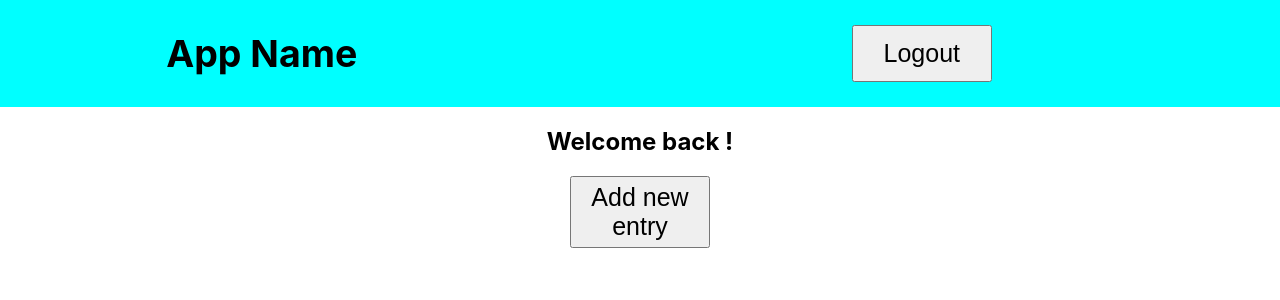
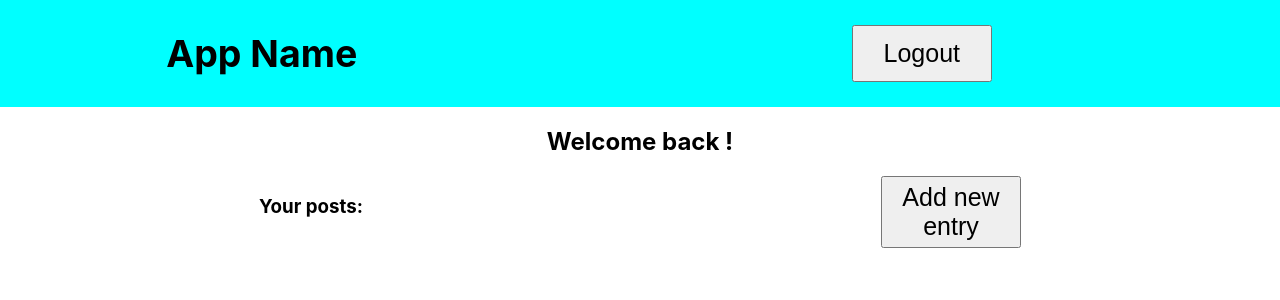
Before and after one commit to Jswens24/auth-testing, a React (Create React App) app: page /userHomePage/1 in a window 1280 px wide. Shown: the top 300 px of the page. Built offline with nearby package versions, Linux system fonts and the light colour scheme; no server answers.

Commit message:
adding user posts

```diff
--- /dev/null
+++ b/src/components/layout/UserHomePage.css
@@ -0,0 +1,4 @@
+.list-add-new-contain {
+    display: flex;
+    justify-content: space-around;
+}
--- a/src/components/layout/UserHomePage.jsx
+++ b/src/components/layout/UserHomePage.jsx
@@ -1,8 +1,10 @@
 import axios from 'axios';
 import React, { useEffect, useState } from 'react';
 import { Link, useNavigate } from 'react-router-dom';
+import DisplayUserPostList from '../userPosts/DisplayUserPostList';
 import UserPostForm from '../userPosts/UserPostForm';
 import Header from './Header';
+import './UserHomePage.css'
 
 const UserHomePage = () => {
     const [name, setName] = useState('');
@@ -39,11 +41,14 @@ const UserHomePage = () => {
                 </ul>
             </nav>
             <h2>Welcome back {name}!</h2>
-            <div>
-                <div className="list"></div>
+            <div className='list-add-new-contain'>
+                <div className="list">
+                    <DisplayUserPostList />
+                </div>
                 <Link to='/newEntry'>
                     <button>Add new entry</button>
                 </Link>
+
             </div>
         </div>
     )
--- /dev/null
+++ b/src/components/userPosts/DisplayUserPostList.jsx
@@ -0,0 +1,30 @@
+import axios from 'axios';
+import React, { useEffect, useState } from 'react';
+
+const DisplayUserPostList = () => {
+    const [title, setTitle] = useState([]);
+
+
+    const currentId = localStorage.getItem('user_id');
+
+    const getUserList = () => {
+        axios
+            .get('http://localhost:4004/api/getList', { params: { currentId } })
+            .then((res) => {
+                setTitle([...title, res.data.camp_entry_title])
+            })
+    }
+
+    // useEffect(() => {
+    //     getUserList()
+    // }, [])
+
+    return (
+        <div>
+            <h3>Your posts:</h3>
+            {title}
+        </div>
+    )
+}
+
+export default DisplayUserPostList
--- a/src/components/userPosts/UserPostForm.jsx
+++ b/src/components/userPosts/UserPostForm.jsx
@@ -26,6 +26,7 @@ const UserPostForm = () => {
                 .post('http://localhost:4004/api/post', { title, pictureUrl, coordinates, comment, currentId })
                 .then((res) => {
                     console.log(res.data)
+                    navigate(`/userHomePage/${currentId}`)
                 })
         }
 
```
Also changed, not shown: 2 other files (tests, documents, lock files or other folders).
